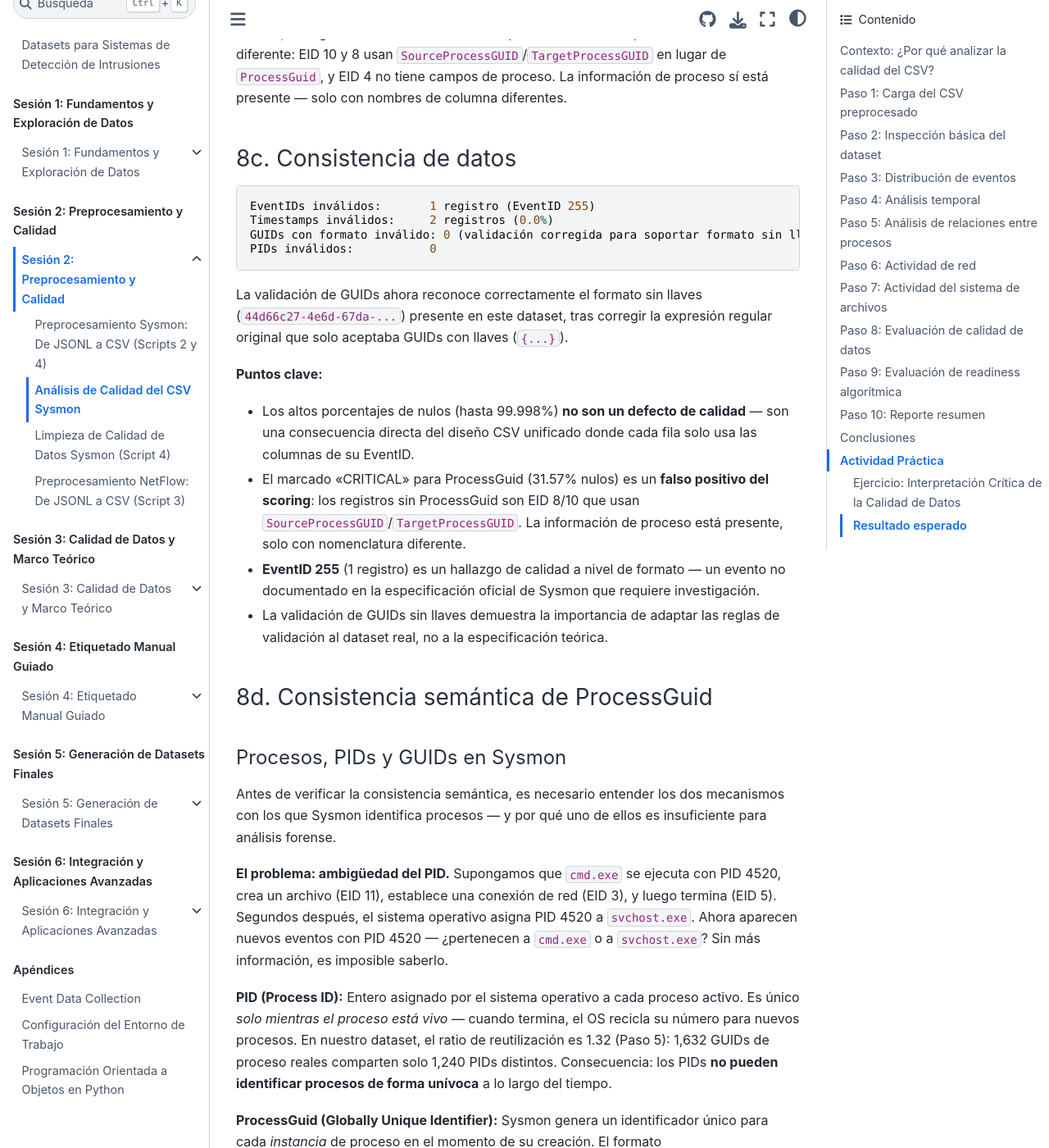
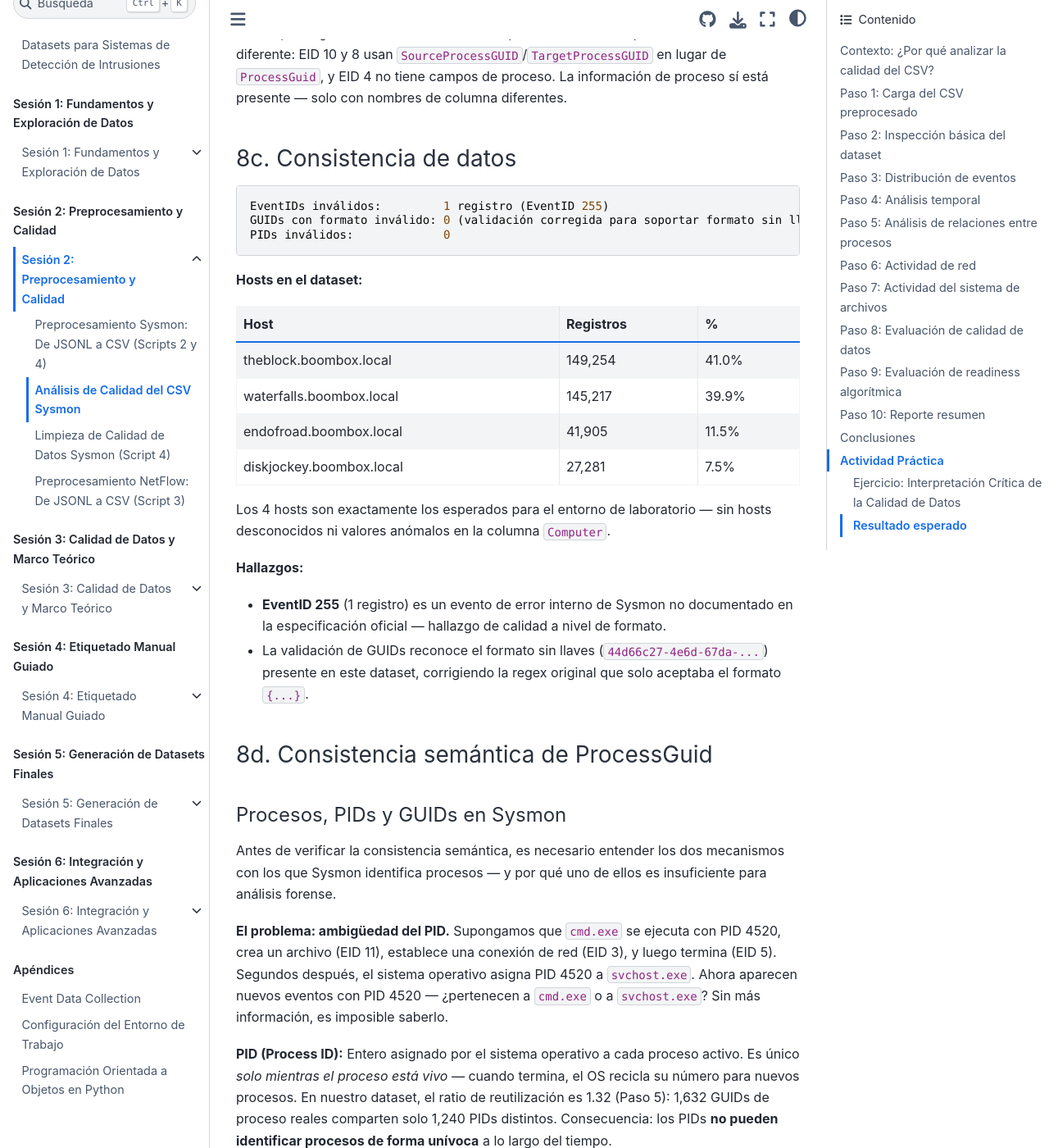
Before and after one commit to ollerenac/curso2026, a Jupyter Book: the page built from sesion-2/8-analisis-calidad-csv.md, in a window 1280 px wide and 1400 px high, scrolled down 28279 px. Shown: the whole window at 82% size. Built offline with Jupyter Book 1.0.4 settings and Sphinx 7.4.7 and the Sphinx Book theme 1.1.4, drawn with Linux system fonts in a browser that asks for light colours.

Commit message:
fix(sesion-2): Step 8c — remove misplaced bullets, add Computer hosts check, clean up
Co-Authored-By: Claude Sonnet 4.6 <noreply@anthropic.com>

````diff
--- a/sesion-2/8-analisis-calidad-csv.md
+++ b/sesion-2/8-analisis-calidad-csv.md
@@ -687,19 +687,25 @@ El código evalúa cada campo filtrando por valores no nulos (`dropna()`), calcu
 ### 8c. Consistencia de datos
 
 ```
-EventIDs inválidos:       1 registro (EventID 255)
-Timestamps inválidos:     2 registros (0.0%)
+EventIDs inválidos:         1 registro (EventID 255)
 GUIDs con formato inválido: 0 (validación corregida para soportar formato sin llaves)
-PIDs inválidos:           0
+PIDs inválidos:             0
 ```
 
-La validación de GUIDs ahora reconoce correctamente el formato sin llaves (`44d66c27-4e6d-67da-...`) presente en este dataset, tras corregir la expresión regular original que solo aceptaba GUIDs con llaves (`{...}`).
+**Hosts en el dataset:**
 
-**Puntos clave:**
-- Los altos porcentajes de nulos (hasta 99.998%) **no son un defecto de calidad** — son una consecuencia directa del diseño CSV unificado donde cada fila solo usa las columnas de su EventID.
-- El marcado "CRITICAL" para ProcessGuid (31.57% nulos) es un **falso positivo del scoring**: los registros sin ProcessGuid son EID 8/10 que usan `SourceProcessGUID`/`TargetProcessGUID`. La información de proceso está presente, solo con nomenclatura diferente.
-- **EventID 255** (1 registro) es un hallazgo de calidad a nivel de formato — un evento no documentado en la especificación oficial de Sysmon que requiere investigación.
-- La validación de GUIDs sin llaves demuestra la importancia de adaptar las reglas de validación al dataset real, no a la especificación teórica.
+| Host | Registros | % |
+|------|-----------|---|
+| theblock.boombox.local | 149,254 | 41.0% |
+| waterfalls.boombox.local | 145,217 | 39.9% |
+| endofroad.boombox.local | 41,905 | 11.5% |
+| diskjockey.boombox.local | 27,281 | 7.5% |
+
+Los 4 hosts son exactamente los esperados para el entorno de laboratorio — sin hosts desconocidos ni valores anómalos en la columna `Computer`.
+
+**Hallazgos:**
+- **EventID 255** (1 registro) es un evento de error interno de Sysmon no documentado en la especificación oficial — hallazgo de calidad a nivel de formato.
+- La validación de GUIDs reconoce el formato sin llaves (`44d66c27-4e6d-67da-...`) presente en este dataset, corrigiendo la regex original que solo aceptaba el formato `{...}`.
 
 ### 8d. Consistencia semántica de ProcessGuid
 
````
Also changed, not shown: 1 other file.
